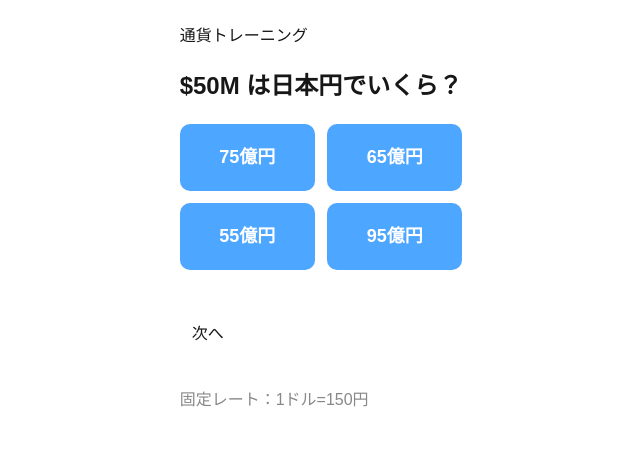
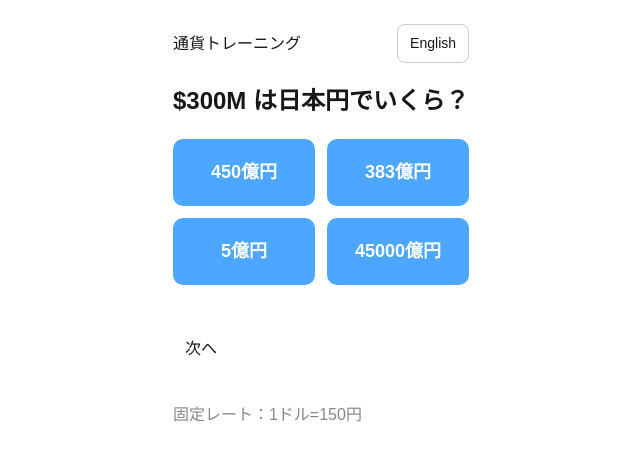
Before and after one commit to Yutaro-Okamoto/currency-training, a Next.js app: page / in a window 1280 px wide. Shown: the top 460 px of the page, without its empty margins (319-959 px from the left). Built offline with nearby package versions, Linux system fonts and the light colour scheme.

Commit message:
選択肢ロジックと言語切替を追加

```diff
--- a/app/page.tsx
+++ b/app/page.tsx
@@ -3,8 +3,11 @@ import { useState } from "react";
 
 const RATE = 150;
 
+type Lang = "ja" | "en";
+
 type Question = {
-  text: string;
+  textJa: string;
+  textEn: string;
   correct: number;
   options: number[];
 };
@@ -13,38 +16,70 @@ function randomFrom<T>(arr: T[]) {
   return arr[Math.floor(Math.random() * arr.length)];
 }
 
-function formatYen(num: number) {
-  const oku = Math.round(num / 100_000_000);
-  return `${oku}億円`;
+function shuffle<T>(arr: T[]) {
+  return [...arr].sort(() => Math.random() - 0.5);
+}
+
+function generateOptions(correctOku: number) {
+  const options = new Set<number>();
+  options.add(correctOku);
+
+  // 正解から約15%ズレ
+  const near = Math.max(1, Math.round(correctOku * randomFrom([0.85, 1.15])));
+  options.add(near);
+
+  // 桁違いの大きなズレ
+  while (options.size < 4) {
+    const bigMiss = Math.max(
+      1,
+      Math.round(correctOku * randomFrom([0.01, 0.1, 10, 100]))
+    );
+    options.add(bigMiss);
+  }
+
+  return shuffle(Array.from(options));
 }
 
 function generateQuestion(): Question {
-  const million = randomFrom([10, 20, 50, 100, 300]);
+  const million = randomFrom([10, 20, 50, 100, 300, 500, 1000]);
   const usd = million * 1_000_000;
-  const correct = usd * RATE;
-
-  const correctOku = Math.round(correct / 100_000_000);
-
-  // ダミー選択肢生成
-  const options = new Set<number>();
-  options.add(correctOku);
-
-  while (options.size < 4) {
-    const fake = correctOku + randomFrom([-20, -10, -5, 5, 10, 20]);
-    if (fake > 0) options.add(fake);
-  }
+  const correctYen = usd * RATE;
+  const correctOku = Math.round(correctYen / 100_000_000);
 
   return {
-    text: `$${million}M は日本円でいくら？`,
+    textJa: `$${million}M は日本円でいくら？`,
+    textEn: `How much is $${million}M in JPY?`,
     correct: correctOku,
-    options: Array.from(options).sort(() => Math.random() - 0.5),
+    options: generateOptions(correctOku),
   };
 }
 
 export default function Home() {
+  const [lang, setLang] = useState<Lang>("ja");
   const [question, setQuestion] = useState(generateQuestion());
   const [selected, setSelected] = useState<number | null>(null);
   const [result, setResult] = useState("");
+
+  const t = {
+    ja: {
+      title: "通貨トレーニング",
+      next: "次へ",
+      correct: "正解！",
+      wrong: "不正解！正解は",
+      rate: "固定レート：1ドル=150円",
+      unit: "億円",
+      switch: "English",
+    },
+    en: {
+      title: "Currency Training",
+      next: "Next",
+      correct: "Correct!",
+      wrong: "Wrong! The correct answer is",
+      rate: "Fixed rate: USD 1 = JPY 150",
+      unit: "hundred million yen",
+      switch: "日本語",
+    },
+  }[lang];
 
   function selectAnswer(value: number) {
     if (selected !== null) return;
@@ -52,9 +87,9 @@ export default function Home() {
     setSelected(value);
 
     if (value === question.correct) {
-      setResult("正解！");
+      setResult(t.correct);
     } else {
-      setResult(`不正解！正解は ${question.correct}億円`);
+      setResult(`${t.wrong} ${question.correct}${lang === "ja" ? "億円" : " hundred million yen"}`);
     }
   }
 
@@ -65,14 +100,29 @@ export default function Home() {
   }
 
   return (
-    <main style={{ padding: 24, maxWidth: 500, margin: "0 auto" }}>
-      <h1>通貨トレーニング</h1>
+    <main style={{ padding: 24, maxWidth: 520, margin: "0 auto" }}>
+      <div style={{ display: "flex", justifyContent: "space-between", alignItems: "center" }}>
+        <h1>{t.title}</h1>
+
+        <button
+          onClick={() => setLang(lang === "ja" ? "en" : "ja")}
+          style={{
+            padding: "8px 12px",
+            fontSize: 14,
+            borderRadius: 8,
+            border: "1px solid #ccc",
+            background: "white",
+            cursor: "pointer",
+          }}
+        >
+          {t.switch}
+        </button>
+      </div>
 
       <p style={{ fontSize: 24, fontWeight: "bold", marginTop: 20 }}>
-        {question.text}
+        {lang === "ja" ? question.textJa : question.textEn}
       </p>
 
-      {/* 4択ボタン */}
       <div
         style={{
           display: "grid",
@@ -85,11 +135,11 @@ export default function Home() {
           const isCorrect = opt === question.correct;
           const isSelected = opt === selected;
 
-          let background = "#4da6ff"; // デフォルト水色
+          let background = "#4da6ff";
 
           if (selected !== null) {
-            if (isCorrect) background = "#4caf50"; // 正解 緑
-            else if (isSelected) background = "#f44336"; // 間違い 赤
+            if (isCorrect) background = "#4caf50";
+            else if (isSelected) background = "#f44336";
           }
 
           return (
@@ -107,7 +157,7 @@ export default function Home() {
                 cursor: "pointer",
               }}
             >
-              {opt}億円
+              {lang === "ja" ? `${opt}億円` : `${opt} hundred million yen`}
             </button>
           );
         })}
@@ -123,12 +173,10 @@ export default function Home() {
           fontSize: 16,
         }}
       >
-        次へ
+        {t.next}
       </button>
 
-      <p style={{ marginTop: 30, color: "#888" }}>
-        固定レート：1ドル=150円
-      </p>
+      <p style={{ marginTop: 30, color: "#888" }}>{t.rate}</p>
     </main>
   );
 }
```
